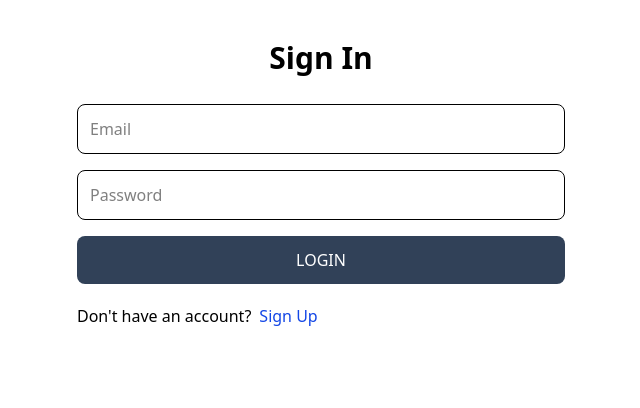
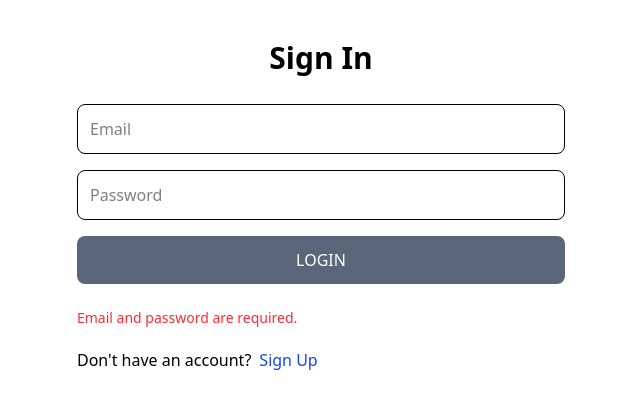
Before and after one commit to nilesh834/deploy22, a React (Vite) app in the folder frontend/: page /login in a window 1280 px wide. Shown: the top 408 px of the page, without its empty margins (319-959 px from the left). Built offline with nearby package versions, Linux system fonts and the light colour scheme.

Commit message:
change 8

```diff
--- a/frontend/src/pages/CreateListing.jsx
+++ b/frontend/src/pages/CreateListing.jsx
@@ -82,7 +82,7 @@ const CreateListing = () => {
   const [formDescription, setFormDescription] = useState({
     title: "",
     description: "",
-    price: 0,
+    price: "",
   });
 
   const handleChangeDescription = (e) => {
@@ -144,6 +144,14 @@ const CreateListing = () => {
       setLoading(false); // stop loading
     }
   };
+
+  const isFormIncomplete =
+    !category ||
+    !type ||
+    !formDescription.title ||
+    !formDescription.description ||
+    !formDescription.price ||
+    photos.length === 0;
 
   return (
     <>
@@ -539,11 +547,23 @@ const CreateListing = () => {
             </div>
           </div>
           <button
-            className="mt-10 bg-blue-800 text-white py-2 px-6 rounded-lg hover:shadow-2xl uppercase"
-            disabled={loading}
+            className="mt-10 bg-blue-800 text-white py-2 px-6 rounded-lg hover:shadow-2xl uppercase disabled:opacity-70"
+            disabled={loading || isFormIncomplete}
+            title={
+              isFormIncomplete
+                ? "Please complete all required fields before submitting"
+                : ""
+            }
           >
             {loading ? "Creating..." : "Create Your Listing"}
           </button>
+
+          {/* Inline error message */}
+          {isFormIncomplete && !loading && (
+            <p className="text-red-500 text-sm mt-2">
+              Please fill out all fields and upload at least one photo.
+            </p>
+          )}
         </form>
       </div>
     </>
--- a/frontend/src/pages/LoginPage.jsx
+++ b/frontend/src/pages/LoginPage.jsx
@@ -50,6 +50,8 @@ const LoginPage = () => {
     }
   };
 
+  const isFormIncomplete = !email || !password;
+
   return (
     <div className="max-w-lg mx-auto p-3">
       <h1 className="text-3xl text-center my-7 font-semibold">Sign In</h1>
@@ -73,10 +75,17 @@ const LoginPage = () => {
         />
         <button
           className="bg-slate-700 rounded-lg p-3 text-white uppercase hover:opacity-95 disabled:opacity-80"
-          disabled={loading}
+          disabled={loading || isFormIncomplete}
         >
           {loading ? "Logging in..." : "Login"}
         </button>
+
+        {/* Inline error message */}
+        {isFormIncomplete && (
+          <p className="text-red-500 text-sm mt-2">
+            Email and password are required.
+          </p>
+        )}
       </form>
 
       <div className="mt-5 flex gap-2">
```
Also changed, not shown: frontend/src/pages/RegisterPage.jsx (+0 -23 lines).
